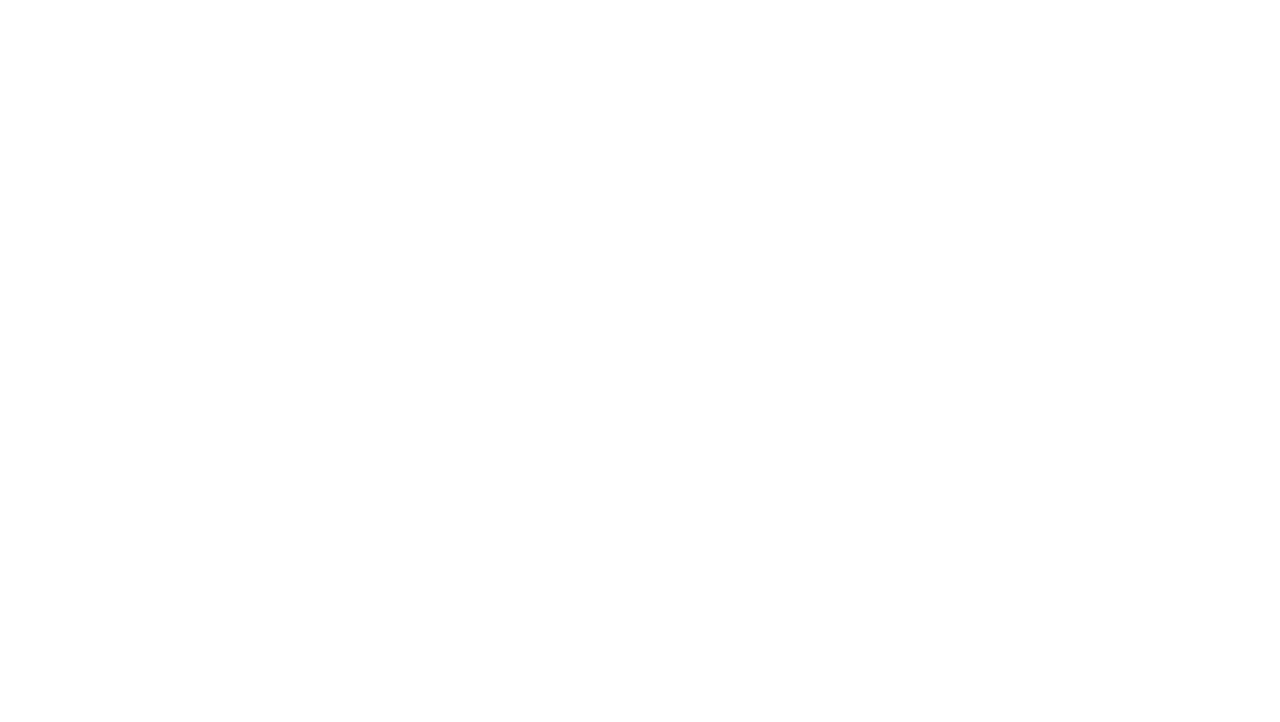
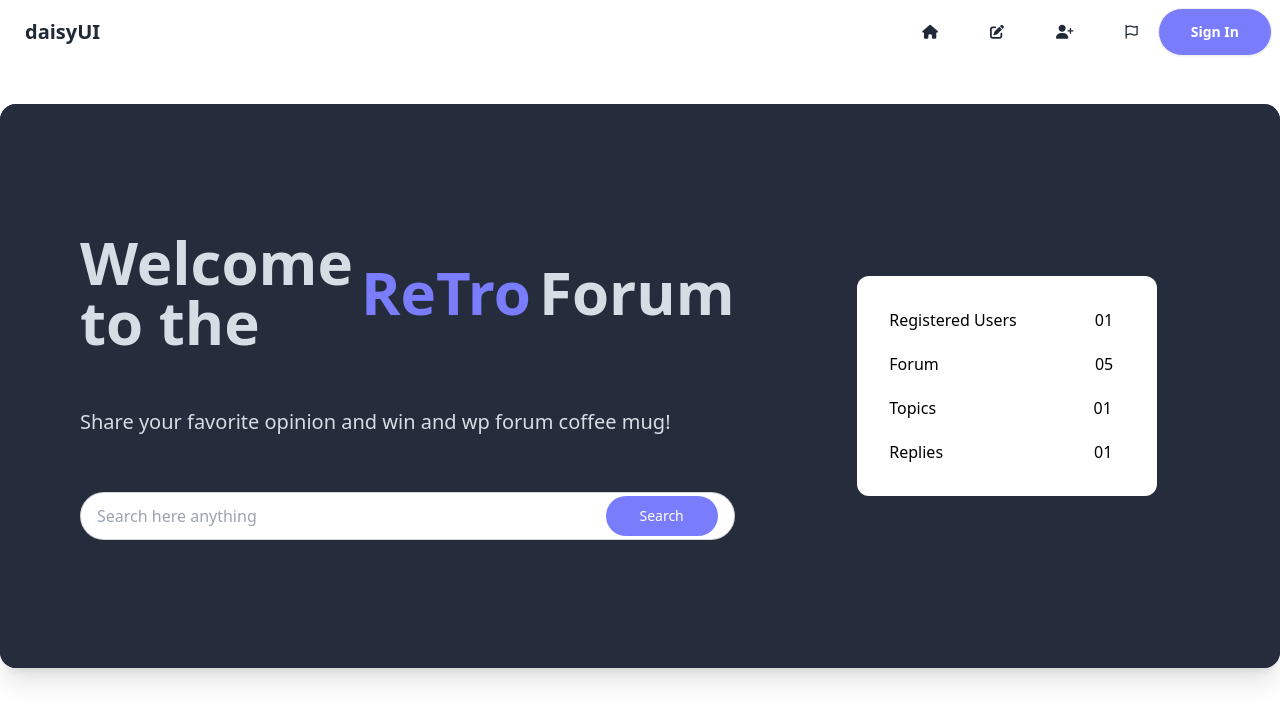
Before and after one commit to mehedi-hasan02/Retro-Froum, a plain HTML site: page index.html in a window 1280 px wide. Drawn offline with nearby package versions, Linux system fonts and the light colour scheme.

Commit message:
make header section

```diff
--- a/index.html
+++ b/index.html
@@ -1,5 +1,5 @@
 <!DOCTYPE html>
-<html lang="en">
+<html lang="en" data-theme="light">
 
 <head>
     <meta charset="UTF-8">
@@ -9,9 +9,105 @@
     <!-- daisy UI & tailwind link -->
     <link href="https://cdn.jsdelivr.net/npm/daisyui@4.7.2/dist/full.min.css" rel="stylesheet" type="text/css" />
     <script src="https://cdn.tailwindcss.com"></script>
+
+    <!-- font awesome -->
+    <link rel="stylesheet" href="https://cdnjs.cloudflare.com/ajax/libs/font-awesome/6.5.1/css/all.min.css"
+        integrity="sha512-DTOQO9RWCH3ppGqcWaEA1BIZOC6xxalwEsw9c2QQeAIftl+Vegovlnee1c9QX4TctnWMn13TZye+giMm8e2LwA=="
+        crossorigin="anonymous" referrerpolicy="no-referrer" />
+
+    <!-- google font -->
+    <link rel="preconnect" href="https://fonts.googleapis.com">
+    <link rel="preconnect" href="https://fonts.gstatic.com" crossorigin>
+    <link
+        href="https://fonts.googleapis.com/css2?family=Inter:wght@100..900&family=Mulish:ital,wght@0,200..1000;1,200..1000&display=swap"
+        rel="stylesheet">
+
+    <style>
+        .font-inter {
+            font-family: "Inter", sans-serif;
+        }
+
+        .font-mulish {
+            font-family: "Mulish", sans-serif;
+        }
+    </style>
 </head>
 
 <body>
+    <header class="container mx-auto">
+        <!-- navbar -->
+        <div class="navbar bg-base-100">
+            <div class="navbar-start">
+                <div class="dropdown">
+                    <div tabindex="0" role="button" class="btn btn-ghost lg:hidden">
+                        <svg xmlns="http://www.w3.org/2000/svg" class="h-5 w-5" fill="none" viewBox="0 0 24 24"
+                            stroke="currentColor">
+                            <path stroke-linecap="round" stroke-linejoin="round" stroke-width="2"
+                                d="M4 6h16M4 12h8m-8 6h16" />
+                        </svg>
+                    </div>
+                    <ul tabindex="0"
+                        class="menu menu-sm dropdown-content mt-3 z-[1] p-2 shadow bg-base-100 rounded-box w-52">
+                        <li><i class="fa-solid fa-house"></i></li>
+                        <li><i class="fa-solid fa-pen-to-square"></i></li>
+                        <li><i class="fa-solid fa-user-plus"></i></li>
+                        <li><i class="fa-regular fa-flag"></i></li>
+                    </ul>
+                </div>
+                <a class="btn btn-ghost text-xl">daisyUI</a>
+            </div>
+
+            <div class="navbar-end">
+                <div class="navbar-end hidden lg:flex">
+                    <ul class="menu menu-horizontal px-1 gap-5">
+                        <li class="tooltip tooltip-bottom" data-tip="Home"><i class="fa-solid fa-house "></i></li>
+                        <li class="tooltip tooltip-bottom" data-tip="Edit"><i class="fa-solid fa-pen-to-square"></i>
+                        </li>
+                        <li class="tooltip tooltip-bottom" data-tip="ADD"><i class="fa-solid fa-user-plus"></i></li>
+                        <li class="tooltip tooltip-bottom" data-tip="Flag"><i class="fa-regular fa-flag"></i></li>
+                    </ul>
+                </div>
+                <a class="btn bg-[#797DFC] hover:bg-[#797DFC] text-white px-8 rounded-3xl">Sign In</a>
+            </div>
+        </div>
+        <!-- banner -->
+        <div class="card  bg-[#12132D] w-full shadow-xl image-full mt-10">
+            <!-- <figure><img src="https://daisyui.com/images/stock/photo-1606107557195-0e29a4b5b4aa.jpg" alt="Shoes" /></figure> -->
+            <div class="card-body flex flex-row justify-between gap-20 p-20 py-32 w-full">
+                <div class="flex-1 space-y-14">
+                    <h2 class="card-title text-6xl font-extrabold">Welcome to the<span
+                            class="text-[#797DFC]">ReTro</span>
+                        Forum</h2>
+                    <p class="text-xl">Share your favorite opinion and win and wp forum coffee mug!</p>
+                    <label class="input input-bordered flex items-center gap-2 rounded-3xl">
+                        <input type="text" class="grow" placeholder="Search here anything" />
+                        <span class="badge badge-info h-10 w-28 bg-[#797DFC] text-white">Search</span>
+                    </label>
+                </div>
+                <div class="card-actions   flex-1 flex justify-center items-center">
+                    <div class="w-[300px] bg-white rounded-xl p-8 text-black flex flex-col space-y-5 ">
+                        <div class="flex gap-[66px]">
+                            <p>Registered Users</p>
+                            <p>01</p>
+                        </div>
+                        <div class="flex gap-36">
+                            <p>Forum</p>
+                            <p>05</p>
+                        </div>
+                        <div class="flex gap-36">
+                            <p>Topics</p>
+                            <p>01</p>
+                        </div>
+                        <div class="flex gap-[138px]">
+                            <p>Replies</p>
+                            <p>01</p>
+                        </div>
+                    </div>
+                </div>
+            </div>
+        </div>
+    </header>
+
 
 </body>
 
```
